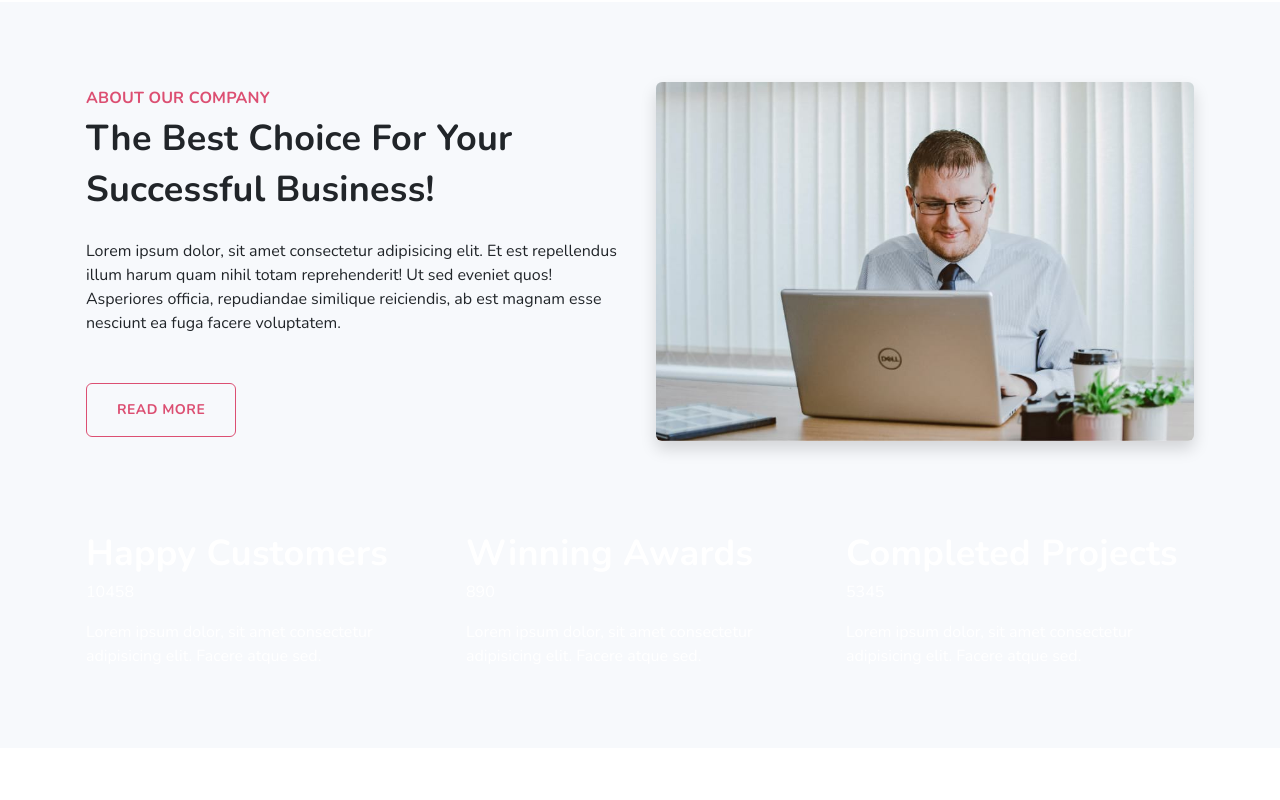
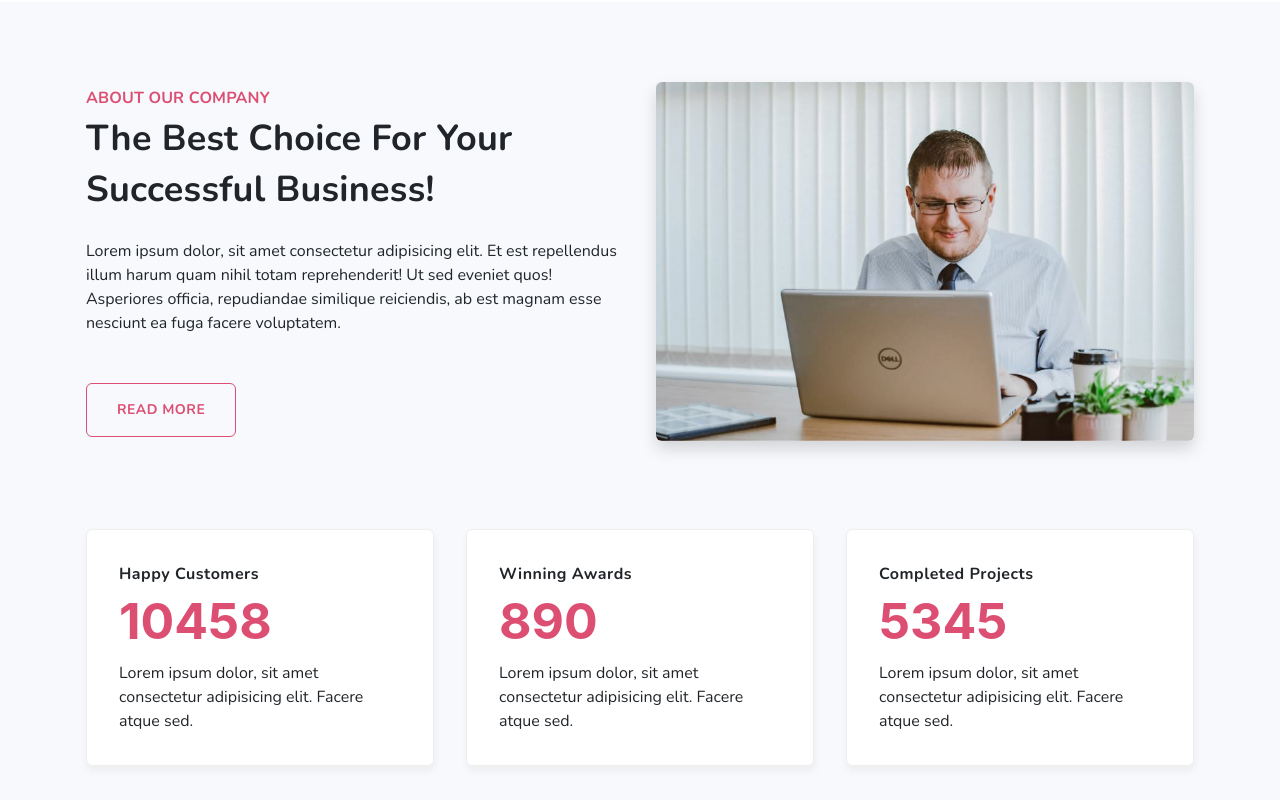
Before and after one commit to baoqh98/Capstone-Masterwork, a plain HTML site: page Web/index.html in a window 1280 px wide. Shown: the part 1339-2139 px from the top of the page. Before the commit the page ends 2087 px from the top, so only its background shows below. Drawn offline with nearby package versions, Linux system fonts and the light colour scheme.

Commit message:
stats update

```diff
--- a/Web/1-Home/style.css
+++ b/Web/1-Home/style.css
@@ -101,3 +101,36 @@
 .stats-section {
   background-color: var(--light-bg-color);
 }
+.stats-section .stats-container .stats-box {
+  background-color: #fff;
+  padding: 32px;
+  border-radius: var(--card-curve);
+  box-shadow: var(--card-box-shadow);
+  transition: 0.3s ease;
+  border: 1px solid #eee;
+}
+
+.stats-section .stats-container .stats-box:hover {
+  box-shadow: var(--card-hover-box-shadow);
+  transition: 0.3s ease;
+}
+
+.stats-section .stats-container .stats-box h6 {
+  color: var(--title-color);
+  font-weight: 700;
+}
+.stats-section .stats-container .stats-box .stats-number {
+  font-size: 50px;
+  line-height: 1;
+  color: var(--primary);
+  margin-bottom: 0;
+  font-weight: 700;
+  margin-bottom: 15px;
+  margin-top: 10px;
+  font-family: -apple-system, BlinkMacSystemFont, "Segoe UI", Roboto, Oxygen,
+    Ubuntu, Cantarell, "Open Sans", "Helvetica Neue", sans-serif;
+}
+.stats-section .stats-container .stats-box p {
+  margin-top: 0;
+  margin-bottom: 0;
+}
--- a/Web/index.html
+++ b/Web/index.html
@@ -172,11 +172,11 @@
     <!-- Stats Section -->
     <section class="stats-section pb-5 pt-4">
       <div class="container pb-lg-3">
-        <div class="row stats-container text-white">
+        <div class="row stats-container">
           <div class="col-lg-4 col-sm-6">
-            <div class="stats_info counter_grid">
-              <h4>Happy Customers</h4>
-              <p class="counter">10458</p>
+            <div class="stats-box">
+              <h6 class="body-1">Happy Customers</h6>
+              <p class="stats-number">10458</p>
               <p>
                 Lorem ipsum dolor, sit amet consectetur adipisicing elit. Facere
                 atque sed.
@@ -184,9 +184,9 @@
             </div>
           </div>
           <div class="col-lg-4 col-sm-6 mt-sm-0 mt-4">
-            <div class="stats_info counter_grid1">
-              <h4>Winning Awards</h4>
-              <p class="counter">890</p>
+            <div class="stats-box">
+              <h6 class="body-1">Winning Awards</h6>
+              <p class="stats-number">890</p>
               <p>
                 Lorem ipsum dolor, sit amet consectetur adipisicing elit. Facere
                 atque sed.
@@ -194,9 +194,9 @@
             </div>
           </div>
           <div class="col-lg-4 col-sm-6 mt-lg-0 mt-sm-5 mt-4">
-            <div class="stats_info counter_grid">
-              <h4>Completed Projects</h4>
-              <p class="counter">5345</p>
+            <div class="stats-box">
+              <h6 class="body-1">Completed Projects</h6>
+              <p class="stats-number">5345</p>
               <p>
                 Lorem ipsum dolor, sit amet consectetur adipisicing elit. Facere
                 atque sed.
```
